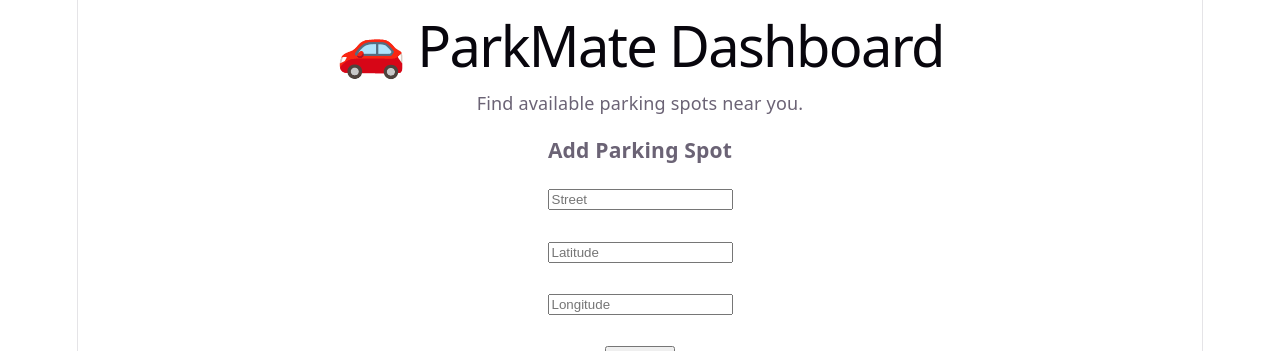
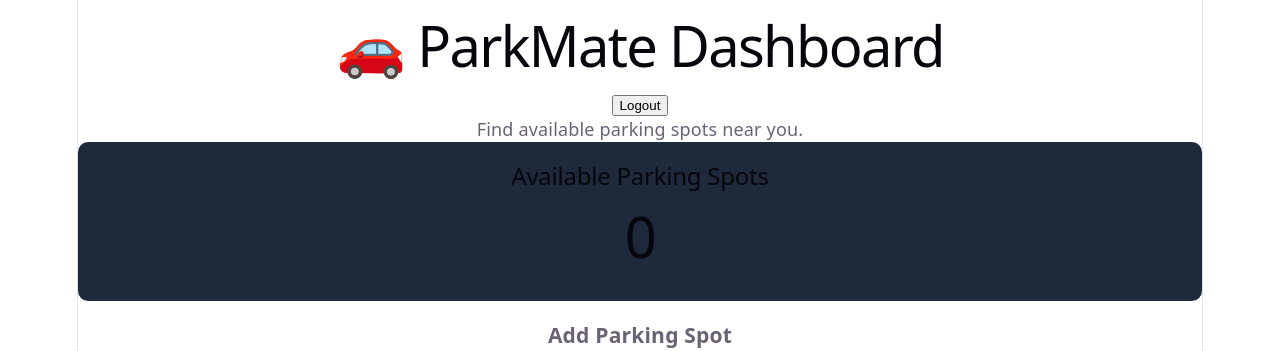
Before and after one commit to Polarizing101/parkmate, a React app in the folder frontend/: page /dashboard in a window 1280 px wide. Shown: the top 351 px of the page. Built offline with nearby package versions, Linux system fonts and the light colour scheme; no server answers; the HTML template or start-up script is replaced by a standard one.

Commit message:
Add dashboard statistics and logout functionality

```diff
--- /dev/null
+++ b/frontend/src/components/ParkingStats.jsx
@@ -0,0 +1,56 @@
+import { useEffect, useState } from "react";
+import { getParkingSpots } from "../services/parkingService";
+
+function ParkingStats() {
+
+  const [count, setCount] = useState(0);
+
+  useEffect(() => {
+
+    loadStats();
+
+  }, []);
+
+  const loadStats = async () => {
+
+    try {
+
+      const response =
+        await getParkingSpots();
+
+      const availableSpots =
+        response.data.filter(
+          spot =>
+            spot.status === "AVAILABLE"
+        );
+
+      setCount(
+        availableSpots.length
+      );
+
+    } catch (error) {
+
+      console.error(error);
+    }
+  };
+
+  return (
+    <div
+      style={{
+        padding: "20px",
+        background: "#1e293b",
+        color: "white",
+        borderRadius: "10px",
+        marginBottom: "20px"
+      }}
+    >
+      <h2>
+        Available Parking Spots
+      </h2>
+
+      <h1>{count}</h1>
+    </div>
+  );
+}
+
+export default ParkingStats;
--- a/frontend/src/pages/DashboardPage.jsx
+++ b/frontend/src/pages/DashboardPage.jsx
@@ -1,17 +1,28 @@
 import ParkingMap from "../components/ParkingMap";
 import AddParkingSpotForm from "../components/AddParkingSpotForm";
 import NearbySearch from "../components/NearbySearch";
+import ParkingStats from "../components/ParkingStats";
 
 function DashboardPage() {
-
   return (
     <div className="dashboard-container">
 
       <h1>🚗 ParkMate Dashboard</h1>
 
+      <button
+        onClick={() => {
+          localStorage.removeItem("token");
+          window.location.href = "/";
+        }}
+      >
+        Logout
+      </button>
+
       <p>
         Find available parking spots near you.
       </p>
+
+      <ParkingStats />
 
       <AddParkingSpotForm />
 
```
